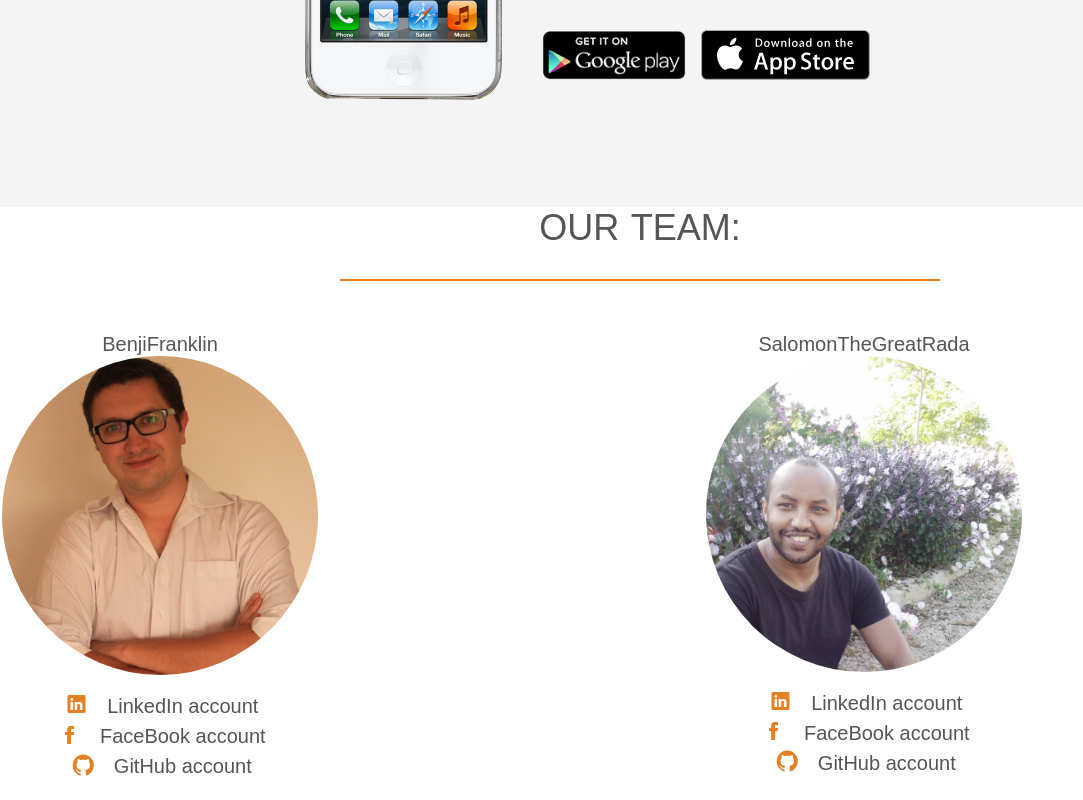
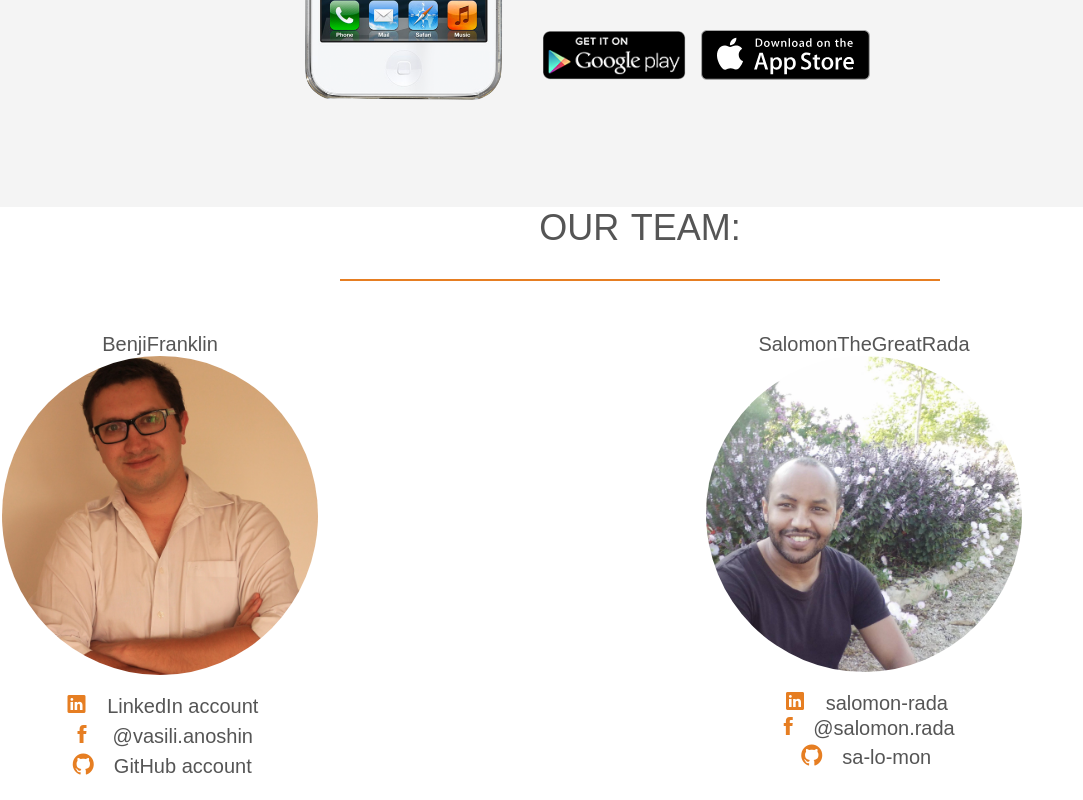
Before and after one commit to VasiliAnoshin/DatingWebPageHTML5-CSS3-, a plain HTML site: page index.html in a window 1280 px wide. Shown: the part 2524-3324 px from the top of the page, without its empty margins (0-1083 px from the left). Drawn offline with nearby package versions, Linux system fonts and the light colour scheme; files whose address does not match are found by name; a web font is replaced by a local one.

Commit message:
small changes

```diff
--- a/index.html
+++ b/index.html
@@ -152,7 +152,7 @@
                  <i class ="ion-social-linkedin icon-small"></i> LinkedIn account
                 </div>
                  <div class="person-feature">
-                 <i class ="ion-social-facebook icon-small"></i> FaceBook account
+                 <i class ="ion-social-facebook icon-small"></i> @vasili.anoshin
                 </div>
                  <div class="person-feature">
                  <i class ="ion-social-github icon-small"></i> GitHub account
@@ -161,16 +161,15 @@
              <div class ="col span-1of-2 box1">
                  SalomonTheGreatRada
                  <img src="resources/css/img/Salomon.jpg" alt="VA">
+
+                 <i class ="ion-social-linkedin icon-small"></i> salomon-rada
+
                  <div class="person-feature">
-                 <i class ="ion-social-linkedin icon-small"></i> LinkedIn account
+                     <i class ="ion-social-facebook icon-small"></i>@salomon.rada
                 </div>
                  <div class="person-feature">
-                 <i class ="ion-social-facebook icon-small"></i> FaceBook account
+                 <i class ="ion-social-github icon-small"></i> sa-lo-mon
                 </div>
-                 <div class="person-feature">
-                 <i class ="ion-social-github icon-small"></i> GitHub account
-                </div>
-
             </div>
          </div>
         </section>
--- a/resources/css/style.css
+++ b/resources/css/style.css
@@ -316,12 +316,12 @@ div.box1 {
 .icon-small{
     display:inline-block;
     width: 30px;
-    text-align: center;
+    text-align:center;
     color: #e67e22;
     font-size: 120%;
     /*secrets to align text icons*/
     line-height: 120%;
-    vertical-align: middle;
+    vertical-align:top;
     margin-top: -4px;
     margin-right: 10px;
 }
```
